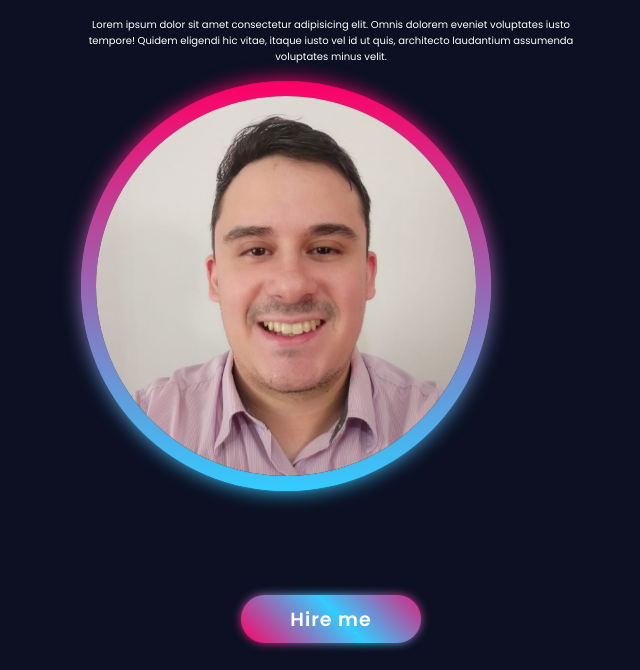
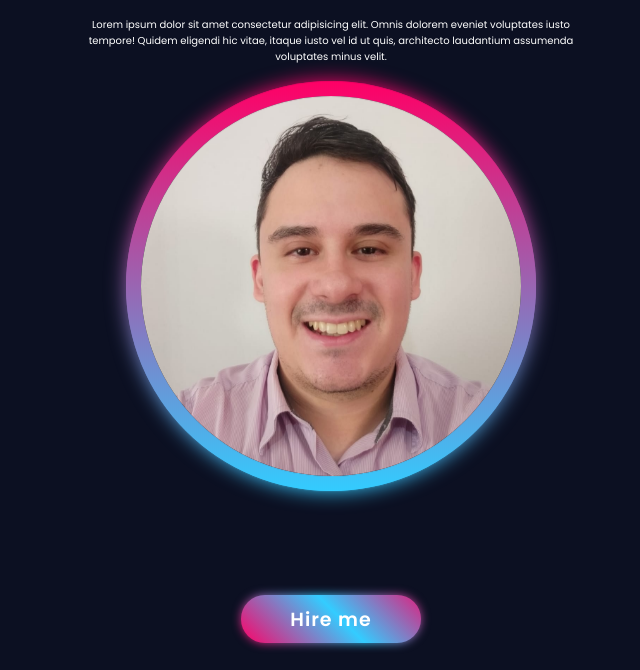
Before and after one commit to Souzzagabe/portfolio, a plain HTML site: page index.html in a window 1280 px wide. Shown: the part 126-796 px from the top of the page, without its empty margins (294-934 px from the left). Drawn offline with nearby package versions, Linux system fonts and the light colour scheme.

Commit message:
centralizei a foto

```diff
--- a/style.css
+++ b/style.css
@@ -236,6 +236,7 @@ body {
     animation: slideBottom 1s ease forwards;
     animation-delay: 2.1s;
 }
+
 .home-sci {
     display: flex;
     flex-wrap: nowrap;
@@ -251,6 +252,7 @@ body {
     opacity: 0;
     animation: zoomIn 1s ease forwards, floatImage 4s ease-in-out infinite;
     animation-delay: 2.1s, 3.1s;
+    margin: auto;
 }
 
 .home-img .foto {
@@ -390,9 +392,11 @@ body {
 }
 
 @keyframes circleRotate {
-    0%{
+    0% {
         transform: rotate(0);
     }
-    100% {transform: rotate(360deg);
+
+    100% {
+        transform: rotate(360deg);
     }
 }
```
